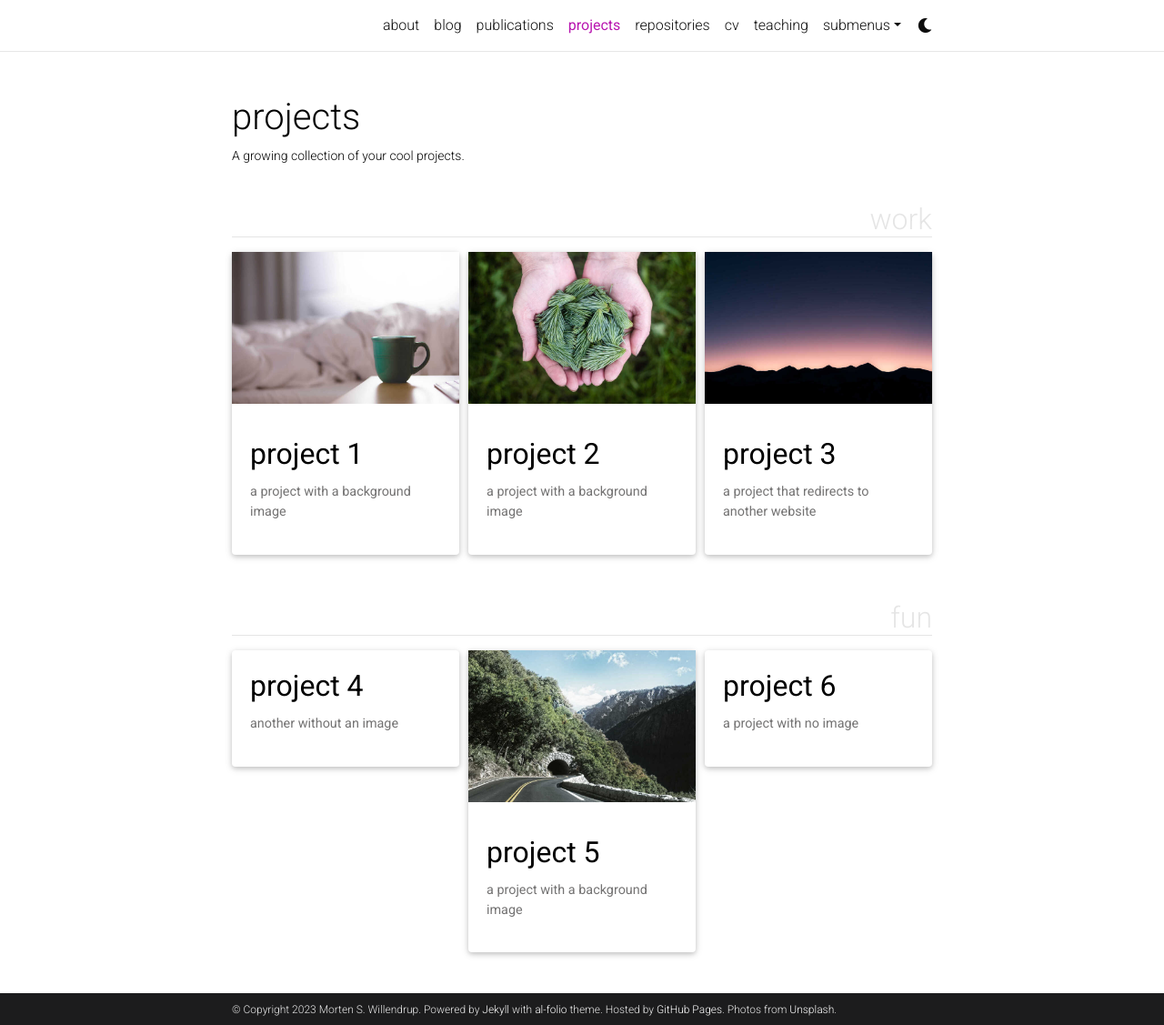
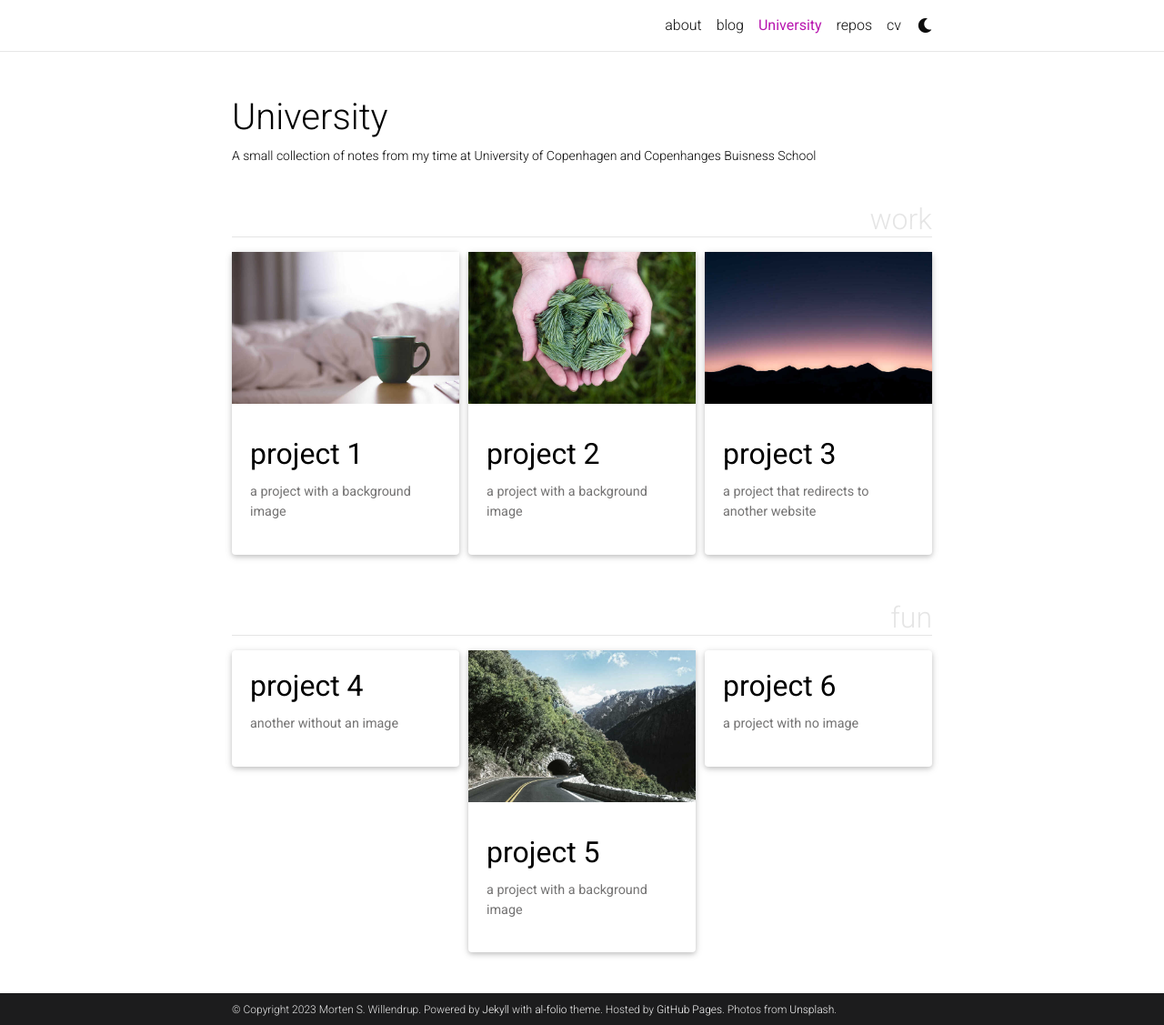
Before and after one commit to MortenWillendrup/MortenWIllendrup.github.io, a Jekyll site: the page built from _pages/projects.md, in a window 1280 px wide and 1127 px high. Shown: the whole window at 91% size. Built offline with Jekyll 4.4.1, drawn with Linux system fonts in a browser that asks for light colours; full-size pictures stand in for the smaller copies a plugin makes; comment, search, counter and statistics services are not loaded; a style sheet for code colours, icons or effects is not loaded.

```diff
--- a/_pages/projects.md
+++ b/_pages/projects.md
@@ -1,8 +1,8 @@
 ---
 layout: page
-title: projects
-permalink: /projects/
-description: A growing collection of your cool projects.
+title: University
+permalink: /University/
+description: A small collection of notes from my time at University of Copenhagen and Copenhanges Buisness School
 nav: true
 nav_order: 2
 display_categories: [work, fun]
--- a/_pages/repositories.md
+++ b/_pages/repositories.md
@@ -1,7 +1,7 @@
 ---
 layout: page
 permalink: /repositories/
-title: repositories
+title: repos
 description:
 nav: true
 nav_order: 3
```
Also changed, not shown: _pages/dropdown.md (deleted, +0 -13 lines), _pages/publications.md (deleted, +0 -18 lines), _pages/teaching.md (deleted, +0 -12 lines).
